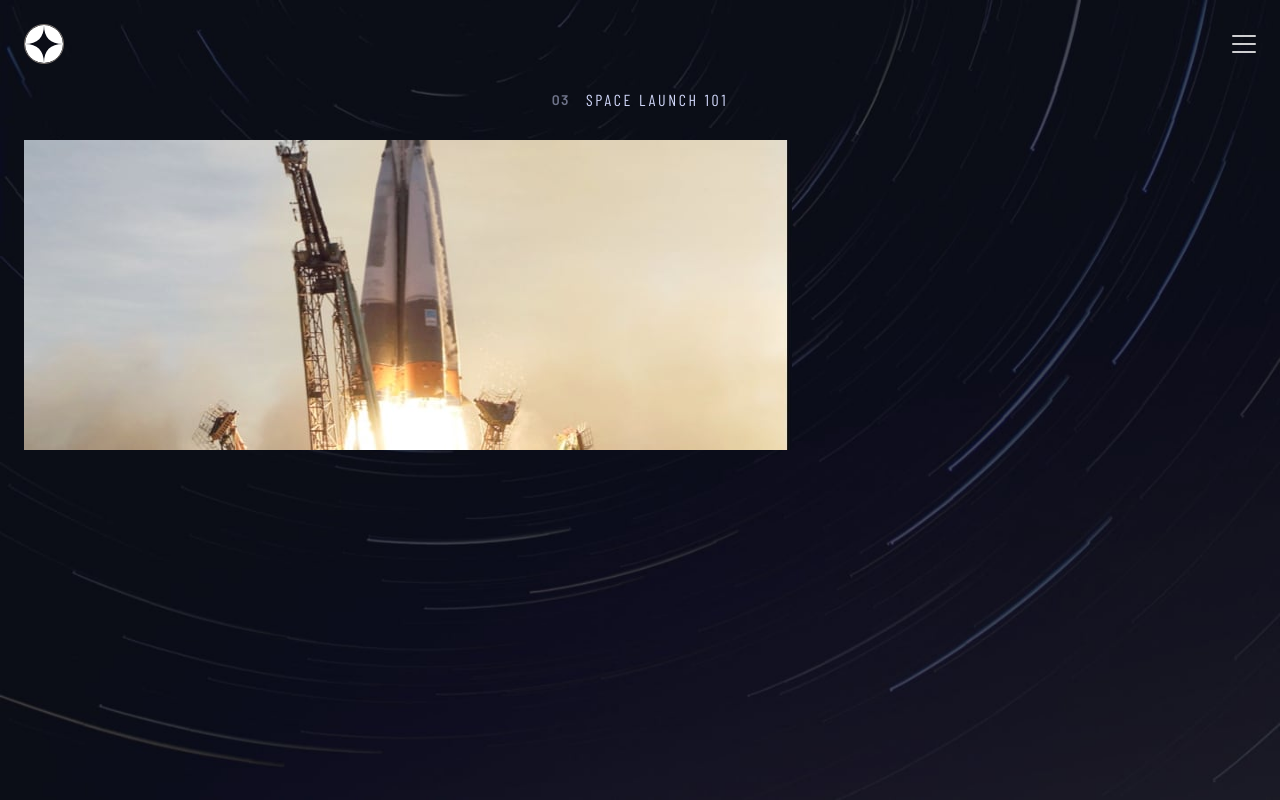
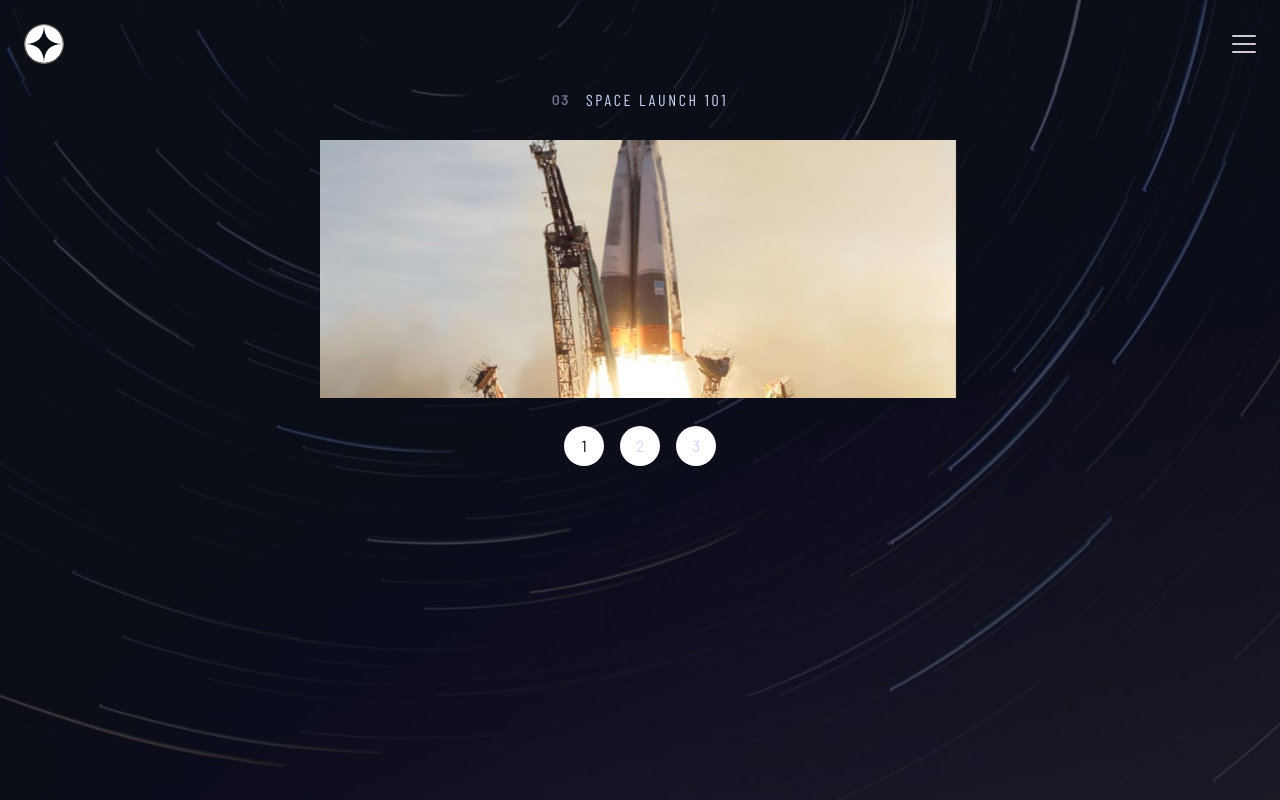
Before and after one commit to Hugo-Farias/Space-tourism-website, a React (Vite) app: page /technology in a window 1280 px wide. Built offline with nearby package versions, Linux system fonts and the light colour scheme; a web font is replaced by a local one.

Commit message:
technology page tabs completed

```diff
--- a/src/pages/Technology.tsx
+++ b/src/pages/Technology.tsx
@@ -2,7 +2,7 @@ import { useState } from "react";
 import data from "../assets/doc/data.json";
 import SectionTitle from "../components/SectionTitle.tsx";
 import { motion } from "framer-motion";
-import { toUppercase } from "../helper.ts";
+import { handleTabSelect, toUppercase } from "../helper.ts";
 import useImage from "../hooks/useImage.ts";
 
 type TechnologyT = {
@@ -19,26 +19,41 @@ const { technology }: { technology: TechnologyT[] } = data;
 const Technology = function () {
   const [tab, setTab] = useState<number>(0);
   const device = technology[tab];
-  const imgSrc = useImage(
-    "technology",
-    "image-launch-vehicle-landscape",
-    "jpg",
-  );
+  const imgSrc = useImage("technology", device.images.landscape, "jpg");
 
   return (
     <div className={"flex flex-col items-center gap-7"}>
       <SectionTitle sectionNumber={3}>Space Launch 101</SectionTitle>
-      <div className={"w-full"}>
+      <div className={"w-dvw max-w-screen-sm"}>
         {imgSrc ? (
           <motion.img
             key={imgSrc}
             initial={{ opacity: 0 }}
             animate={{ opacity: 1 }}
-            transition={{ duration: 1 }}
+            transition={{ duration: 2 }}
             src={imgSrc}
             alt={`${toUppercase(device.name)}'s photo`}
           />
         ) : null}
+      </div>
+      <div className={"space-x-4"}>
+        {technology.map((_, i) => {
+          const isActive = i === tab;
+          return (
+            <button
+              key={i}
+              data-id={i}
+              onMouseDown={(e) => handleTabSelect(e, setTab)}
+            >
+              <div
+                data-id={i}
+                className={`flex size-10 items-center justify-center rounded-full border border-white border-opacity-20 bg-white transition-colors duration-500 hover:border-opacity-100 ${isActive ? "bg-white text-black" : "bg-transparent"}`}
+              >
+                {i + 1}
+              </div>
+            </button>
+          );
+        })}
       </div>
     </div>
   );
```
